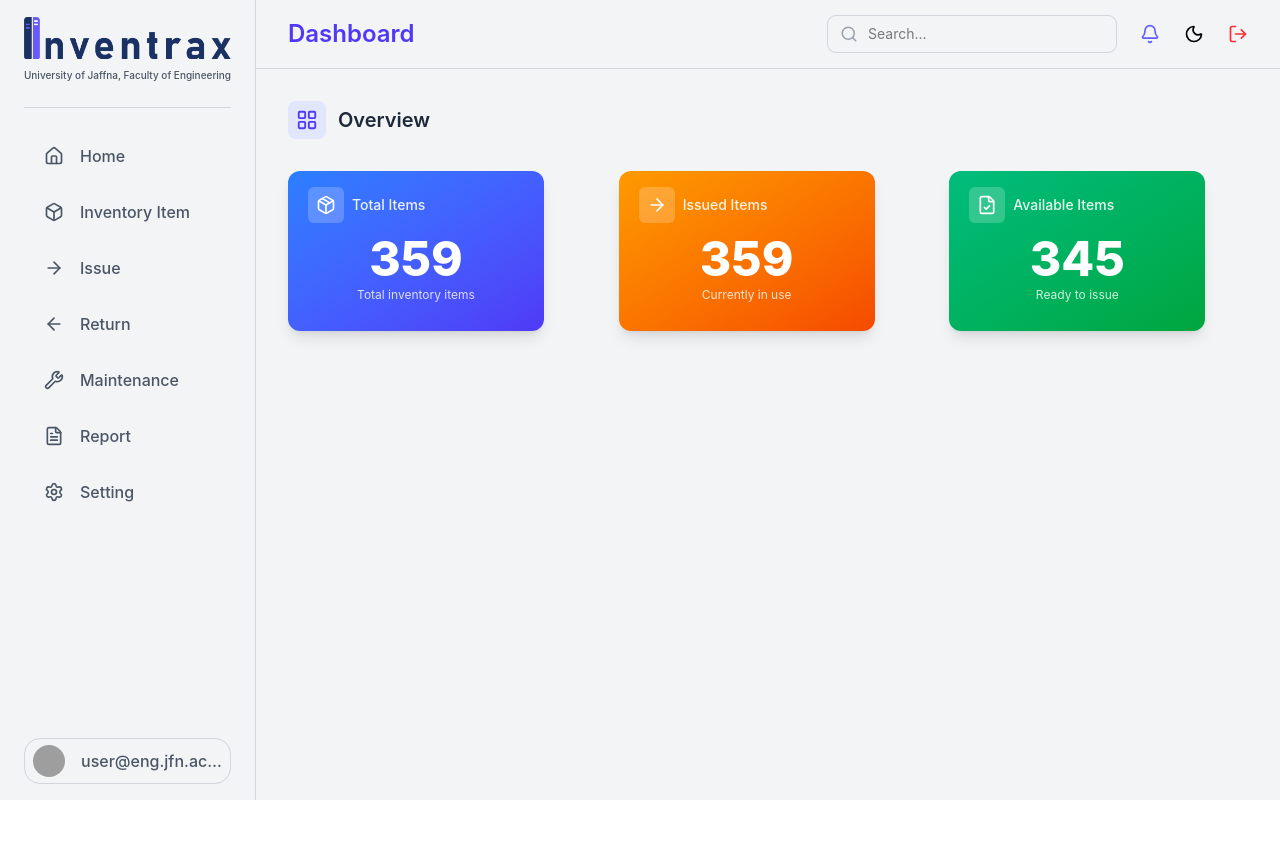
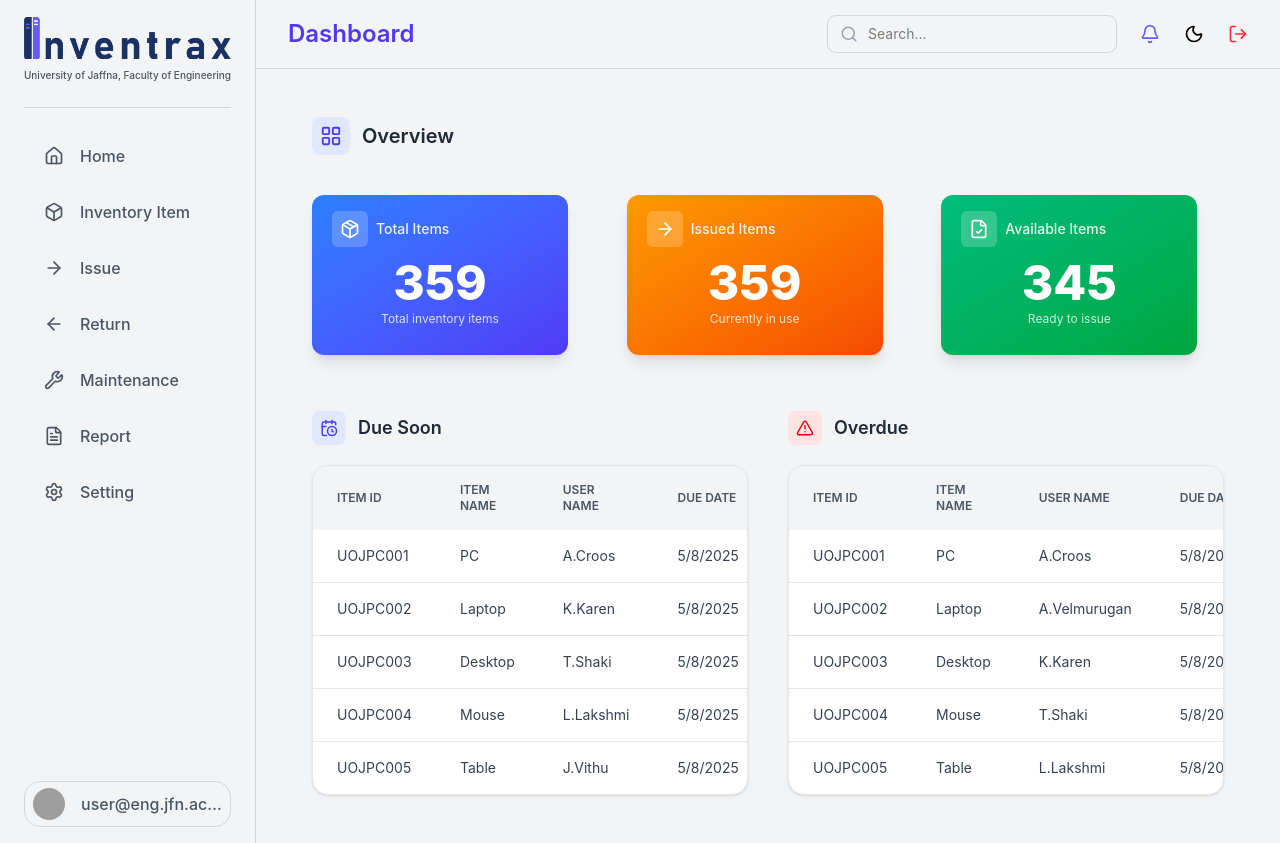
Before and after one commit to karenthiran/Inventory-Management-System, a React (Vite) app in the folder client/: page / in a window 1280 px wide. Before the commit the page ends 800 px from the top, so only its background shows below. Built offline with nearby package versions, Linux system fonts and the light colour scheme; grey boxes are pictures that could not be loaded.

Commit message:
Homepage table data added

```diff
--- a/client/src/pages/Home.jsx
+++ b/client/src/pages/Home.jsx
@@ -1,7 +1,19 @@
 import React from "react";
-import { ArrowRight, FileCheck, Package, LayoutGrid } from "lucide-react";
+import {
+  ArrowRight,
+  FileCheck,
+  Package,
+  LayoutGrid,
+  CalendarClock,
+  AlertTriangle,
+} from "lucide-react";
+
 import DashboardCard from "../components/common/DashboardCard";
+import HomeDataTable from "../components/layout/Home/HomeDataTable";
 
+/* =========================================================
+   📊 Dashboard Cards Data
+========================================================= */
 const cardData = [
   {
     title: "Total Items",
@@ -26,25 +38,131 @@ const cardData = [
   },
 ];
 
+/* Table Configuration */
+const columns = [
+  { header: "Item Id", accessor: "itemId" },
+  { header: "Item Name", accessor: "itemName" },
+  { header: "User Name", accessor: "userName" },
+  { header: "Due Date", accessor: "dueDate" },
+];
+
+/*  Due Soon Data */
+const dueSoonItems = [
+  {
+    itemId: "UOJPC001",
+    itemName: "PC",
+    userName: "A.Croos",
+    dueDate: "5/8/2025",
+  },
+  {
+    itemId: "UOJPC002",
+    itemName: "Laptop",
+    userName: "K.Karen",
+    dueDate: "5/8/2025",
+  },
+  {
+    itemId: "UOJPC003",
+    itemName: "Desktop",
+    userName: "T.Shaki",
+    dueDate: "5/8/2025",
+  },
+  {
+    itemId: "UOJPC004",
+    itemName: "Mouse",
+    userName: "L.Lakshmi",
+    dueDate: "5/8/2025",
+  },
+  {
+    itemId: "UOJPC005",
+    itemName: "Table",
+    userName: "J.Vithu",
+    dueDate: "5/8/2025",
+  },
+];
+
+/*  Overdue Data */
+const overDueItems = [
+  {
+    itemId: "UOJPC001",
+    itemName: "PC",
+    userName: "A.Croos",
+    dueDate: "5/8/2025",
+  },
+  {
+    itemId: "UOJPC002",
+    itemName: "Laptop",
+    userName: "A.Velmurugan",
+    dueDate: "5/8/2025",
+  },
+  {
+    itemId: "UOJPC003",
+    itemName: "Desktop",
+    userName: "K.Karen",
+    dueDate: "5/8/2025",
+  },
+  {
+    itemId: "UOJPC004",
+    itemName: "Mouse",
+    userName: "T.Shaki",
+    dueDate: "5/8/2025",
+  },
+  {
+    itemId: "UOJPC005",
+    itemName: "Table",
+    userName: "L.Lakshmi",
+    dueDate: "5/8/2025",
+  },
+];
+
+/* =================Home Component================== */
 const Home = () => {
   return (
-    <div className="p-0">
-      {/* 🔹 Top Left Header Section */}
-      <div className="flex items-center gap-3 mb-8">
+    <div className="px-6 py-4">
+      {/* ================= Header ================= */}
+      <div className="flex items-center gap-3 mb-10">
         <div className="bg-indigo-100 p-2 rounded-lg">
-          <LayoutGrid className="text-indigo-600" size={22} />
+          <LayoutGrid size={22} className="text-indigo-600" />
         </div>
         <h1 className="text-xl font-semibold text-gray-800">Overview</h1>
       </div>
 
-      {/* 🔹 Cards Section */}
-      <div className="flex justify-center">
-        <div className="grid grid-cols-1 md:grid-cols-3 gap-8 max-w-5xl w-full">
+      {/* ================= Cards Section ================= */}
+      <section className="flex justify-center mb-14">
+        <div className="grid grid-cols-1 md:grid-cols-3 gap-8 w-full max-w-5xl">
           {cardData.map((card, index) => (
             <DashboardCard key={index} {...card} />
           ))}
         </div>
-      </div>
+      </section>
+
+      {/* ================= Tables Section ================= */}
+      <section className="max-w-6xl mx-auto">
+        <div className="grid grid-cols-1 lg:grid-cols-2 gap-10">
+          {/* 🔹 Due Soon */}
+          <div>
+            <div className="flex items-center gap-3 mb-5">
+              <div className="bg-indigo-100 p-2 rounded-lg">
+                <CalendarClock size={18} className="text-indigo-600" />
+              </div>
+              <h2 className="text-lg font-semibold text-gray-800">Due Soon</h2>
+            </div>
+
+            <HomeDataTable columns={columns} data={dueSoonItems} />
+          </div>
+
+          {/* 🔹 Overdue */}
+          <div>
+            <div className="flex items-center gap-3 mb-5">
+              <div className="bg-red-100 p-2 rounded-lg">
+                <AlertTriangle size={18} className="text-red-600" />
+              </div>
+              <h2 className="text-lg font-semibold text-gray-800">Overdue</h2>
+            </div>
+
+            <HomeDataTable columns={columns} data={overDueItems} />
+          </div>
+        </div>
+      </section>
     </div>
   );
 };
```
